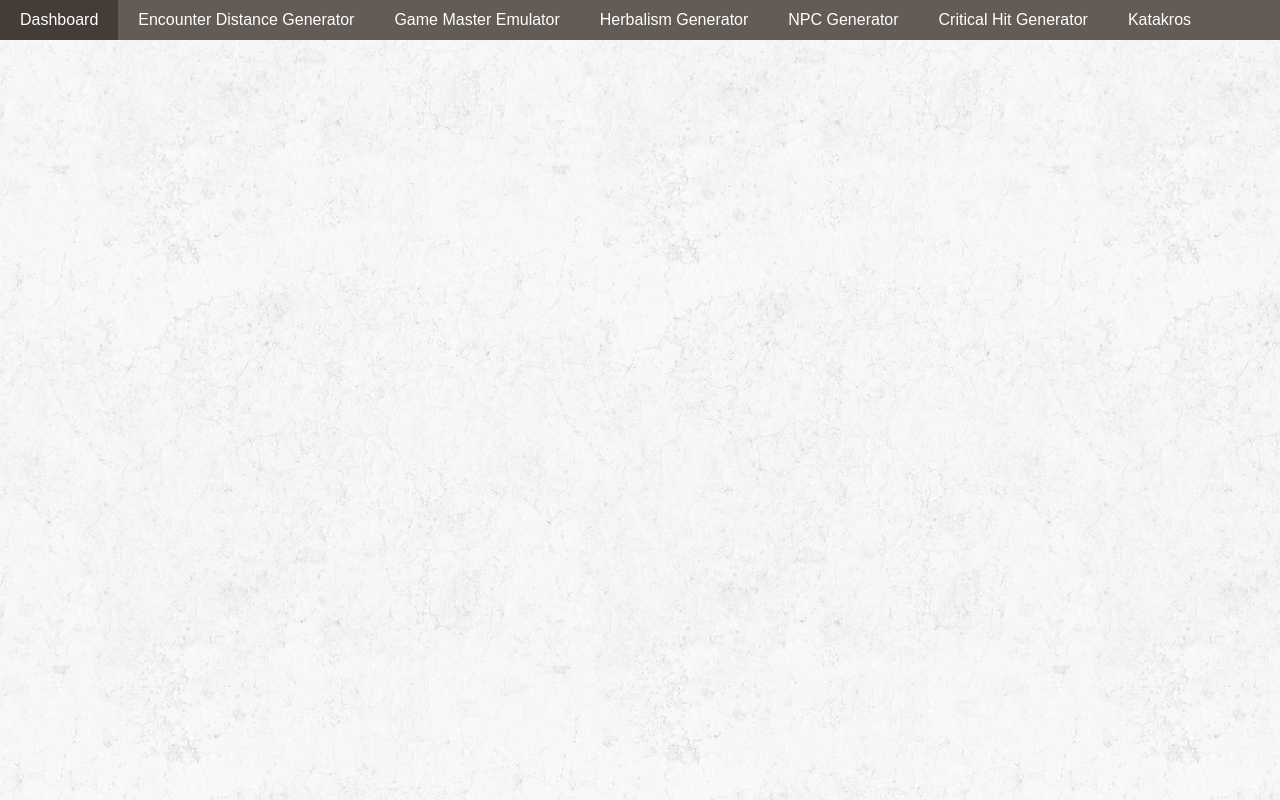
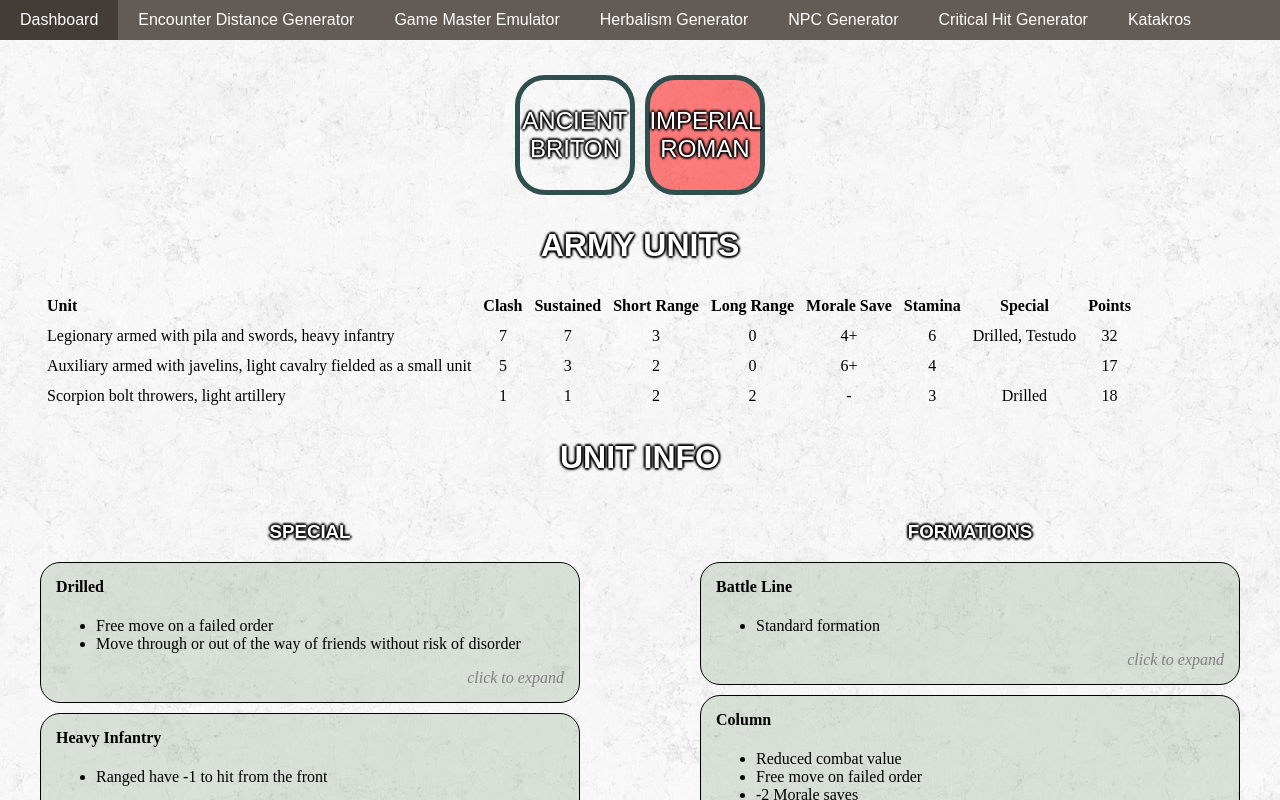
Before and after one commit to dmmike/emeralden-wereld, a Vue app: page /#/caesar/1 in a window 1280 px wide. Shown: the top 800 px of the page. Built offline with nearby package versions, Linux system fonts and the light colour scheme.

Commit message:
linkenn aar specifiek leger mogelijk maken

```diff
--- a/src/components/HailCaesar.vue
+++ b/src/components/HailCaesar.vue
@@ -94,6 +94,12 @@ export default {
       if (!this.selectedArmy) return [];
       else return this.armies[this.selectedArmy];
     },
+  },
+  mounted() {
+    let index = this.$route.params.index;
+    if (index && index <= (Object.keys(this.armies).length - 1)) {
+      this.selectedArmy = Object.keys(this.armies)[index];
+    }
   },
   methods: {
     toggleRule(ruleName) {
--- a/src/router/index.js
+++ b/src/router/index.js
@@ -52,6 +52,11 @@ export default new Router({
       path: '/caesar',
       name: 'HailCaesar',
       component: HailCaesar,
+    },
+    {
+      path: '/caesar/:index',
+      name: 'HailCaesarArmy',
+      component: HailCaesar
     }
   ]
 })
```
